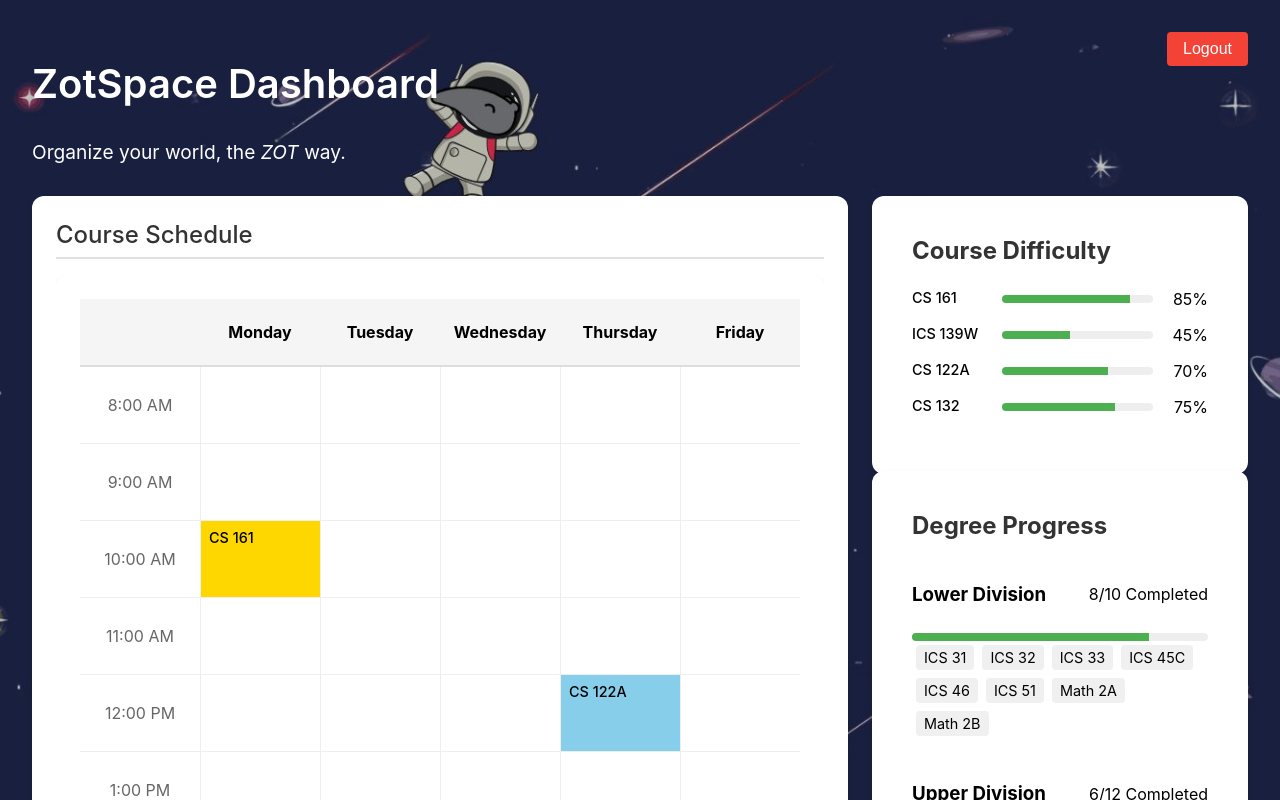
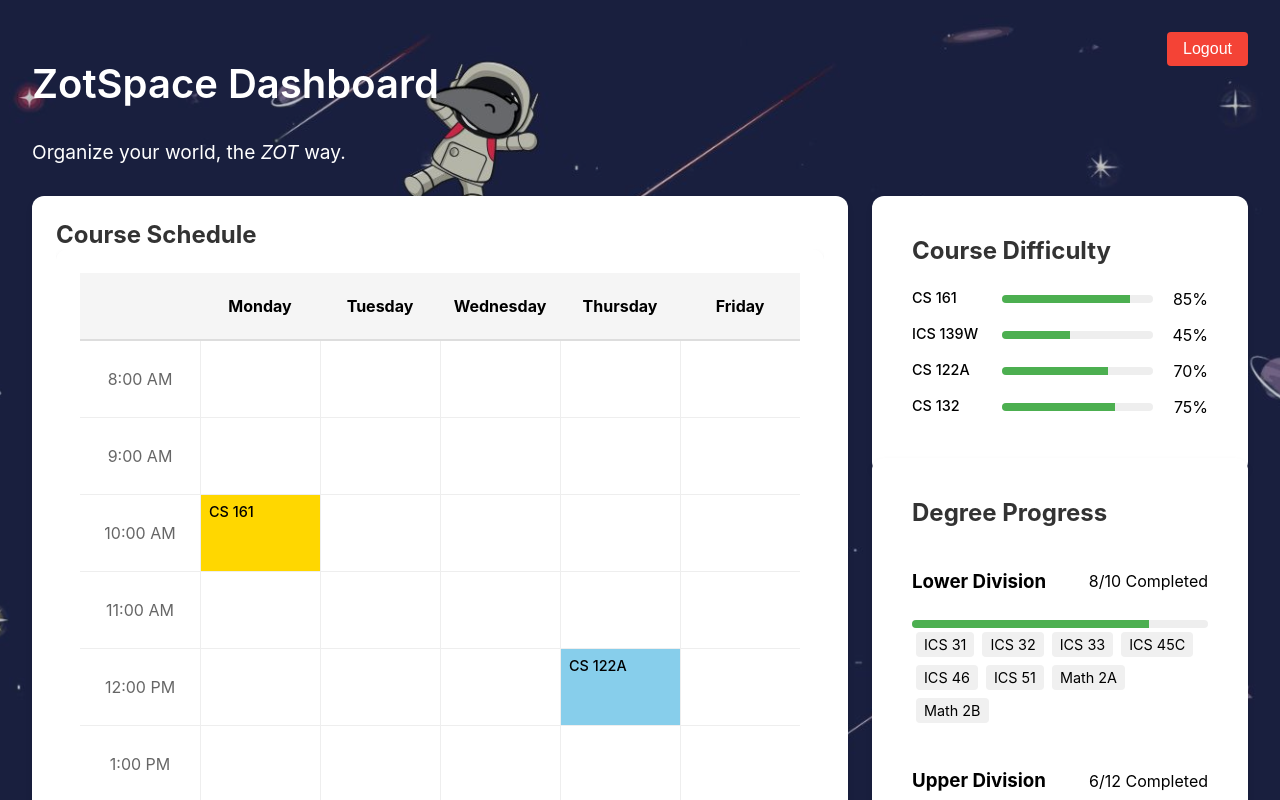
Before and after one commit to tiimbiim/ZotSpace, a React (Create React App) app in the folder zotspace_frontend/: page / in a window 1280 px wide. Shown: the top 800 px of the page. Built offline with nearby package versions, Linux system fonts and the light colour scheme; no server answers; sample sign-in values are in the browser's storage; the HTML template or start-up script is replaced by a standard one.

Commit message:
fixed course schedule

```diff
--- a/zotspace_frontend/src/components/Dashboard.css
+++ b/zotspace_frontend/src/components/Dashboard.css
@@ -42,26 +42,6 @@
 
 .logout-button:hover {
   background-color: #d32f2f;
-}
-
-/* course sched */
-.widget-header {
-  margin-bottom: 1rem;
-  padding-bottom: 0.5rem;
-  border-bottom: 2px solid #e0e0e0;
-  transition: all 0.2s ease;
-  user-select: none;
-}
-/* course sched */
-.widget-header:hover {
-  color: #0f3a65;
-  border-bottom-color: #0f3a65;
-}
-/* course sched */
-.widget-header h2 {
-  margin: 0;
-  font-size: 1.5rem;
-  font-weight: 500;
 }
 
 .dashboard-grid {
@@ -122,6 +102,17 @@
   flex-direction: column;
 }
 
+
+/* course sched */
+.widget-header h2 {
+  margin: 0;
+  transition: color 0.2s ease;
+}
+
+.widget-header:hover h2 {
+  color: #4CAF50;
+}
+
 @media (max-width: 1024px) {
   .dashboard-grid {
     grid-template-columns: repeat(2, 1fr);
--- a/zotspace_frontend/src/components/widgets/Widgets.css
+++ b/zotspace_frontend/src/components/widgets/Widgets.css
@@ -5,14 +5,13 @@
   font-size: 1.5rem;
 }
 
-/* coursesched page */
-/* .widget-title {
+.widget-title {
   transition: color 0.2s ease;
 }
 
 .widget-title:hover {
   color: #1976d2;
-} */
+}
 
 /* Course Schedule Styles */
 .course-schedule-widget {
--- a/zotspace_frontend/src/pages/CourseSched.css
+++ b/zotspace_frontend/src/pages/CourseSched.css
@@ -39,7 +39,7 @@
 
 .schedule-container {
   display: grid;
-  grid-template-columns: 1fr 300px;
+  grid-template-columns: 1fr 450px;
   gap: 2rem;
   margin-top: 2rem;
 }
```
